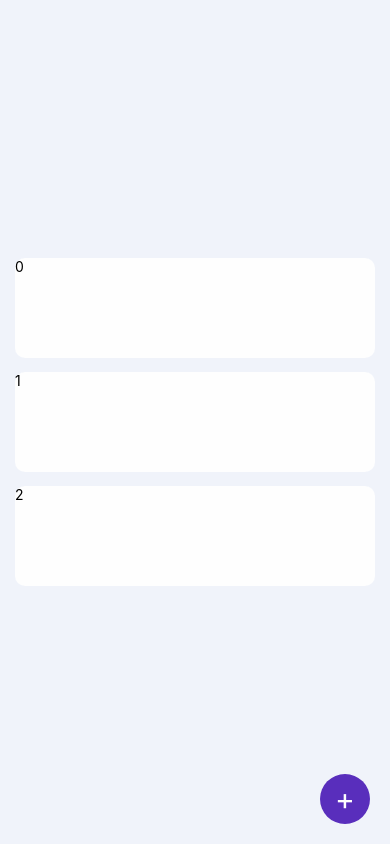
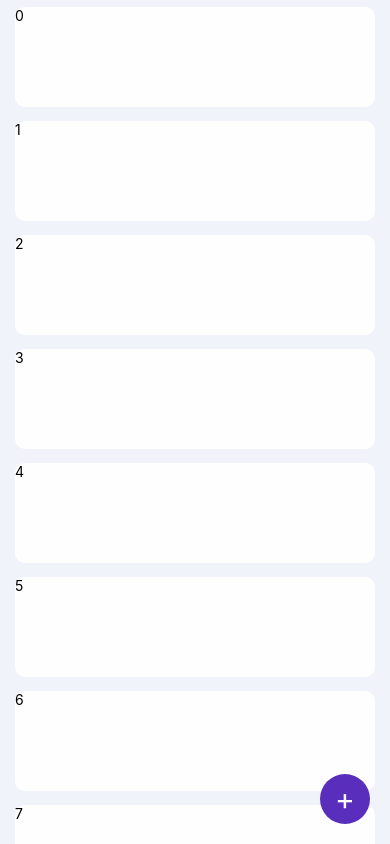
Before and after one commit to emmakwan/reading-bullet-journal, a React Native app: screen / in a window 390 px wide. Built offline with nearby package versions, Linux system fonts and the light colour scheme.

Commit message:
Make modal full screen and change EntryButton when pressed

```diff
--- a/App.tsx
+++ b/App.tsx
@@ -1,6 +1,6 @@
 import { StatusBar } from "expo-status-bar";
 import React, { PropsWithChildren, useCallback, useState } from "react";
-import { StyleSheet, Text, View, Dimensions } from "react-native";
+import { StyleSheet, Text, View, Dimensions, ScrollView } from "react-native";
 import AddEntryView from "./components/AddEntryView";
 import EntryButton from "./components/EntryButton";
 
@@ -16,7 +16,18 @@ export default function App() {
     });
   }, []);
 
-  const [entries, setEntries] = useState([{}, {}, {}]);
+  const [entries, setEntries] = useState([
+    {},
+    {},
+    {},
+    {},
+    {},
+    {},
+    {},
+    {},
+    {},
+    {},
+  ]);
 
   const Card = ({ children }: PropsWithChildren<{}>) => {
     return <View style={styles.card}>{children}</View>;
@@ -24,19 +35,23 @@ export default function App() {
 
   return (
     <View style={styles.container}>
+      <ScrollView style={{ flex: 1 }}>
+        {entries.map((element, index) => {
+          return (
+            <Card key={`entryCard-${index}`}>
+              <Text>{index}</Text>
+            </Card>
+          );
+        })}
+      </ScrollView>
       <StatusBar style="auto" />
+      {isAddEntryOpen && <AddEntryView />}
       <EntryButton
         style={styles.entryButtonLayout}
+        color={isAddEntryOpen ? "red" : "#592ebc"}
+        label={isAddEntryOpen ? "x" : "+"}
         onPress={handleEntryButtonPress}
       />
-      {isAddEntryOpen && <AddEntryView />}
-      {entries.map((element, index) => {
-        return (
-          <Card key={`entryCard-${index}`}>
-            <Text>{index}</Text>
-          </Card>
-        );
-      })}
     </View>
   );
 }
--- a/components/AddEntryView.tsx
+++ b/components/AddEntryView.tsx
@@ -43,9 +43,10 @@ const AddEntryView = () => {
 
 const styles = StyleSheet.create({
   addEntryView: {
-    backgroundColor: "red",
-    height: 600,
-    width: 300,
+    backgroundColor: "#f0f3fa",
+    height: "100%",
+    width: "100%",
+    position: "absolute",
   },
 });
 
--- a/components/EntryButton.tsx
+++ b/components/EntryButton.tsx
@@ -10,14 +10,16 @@ import {
 
 type EntryButtonProps = {
   style: StyleProp<ViewStyle>;
+  color: string;
+  label: string;
   onPress: () => void;
 };
 
-const EntryButton = ({ style, onPress }: EntryButtonProps) => {
+const EntryButton = ({ style, color, label, onPress }: EntryButtonProps) => {
   return (
     <Pressable style={style} onPress={onPress}>
-      <View style={styles.addEntryButton}>
-        <Text style={styles.addEntryButtonLabel}>+</Text>
+      <View style={[styles.addEntryButton, { backgroundColor: color }]}>
+        <Text style={styles.addEntryButtonLabel}>{label}</Text>
       </View>
     </Pressable>
   );
@@ -32,6 +34,7 @@ const styles = StyleSheet.create({
     alignItems: "center",
     justifyContent: "center",
     elevation: 7,
+    zIndex: 10,
   },
   addEntryButtonLabel: {
     color: "#fefefe",
```
